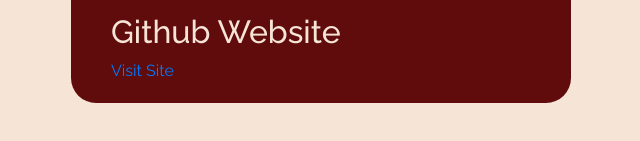
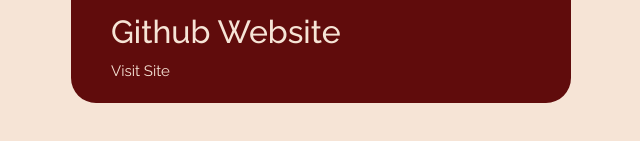
Before and after one commit to inshawaheed43/samz_tech, a plain HTML site: page index.html in a window 1280 px wide. Shown: the part 517-658 px from the top of the page, 319-959 px from the left. Drawn offline with nearby package versions, Linux system fonts and the light colour scheme.

Commit message:
Update index.html

```diff
--- a/index.html
+++ b/index.html
@@ -68,6 +68,15 @@
     .temp-div{
         margin-left: 20px;
     }
+     a{
+        color: #f6e4d6;
+        font-size: 15px;
+        text-decoration: none;
+    }
+    a: hover{
+        color: #f0cfb6;
+
+    }
   </style>
   <body>
     <div class="container">
```
